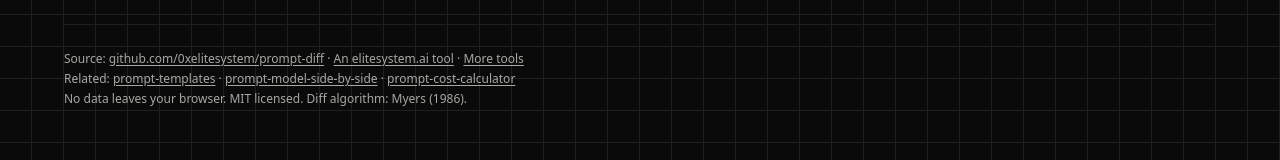
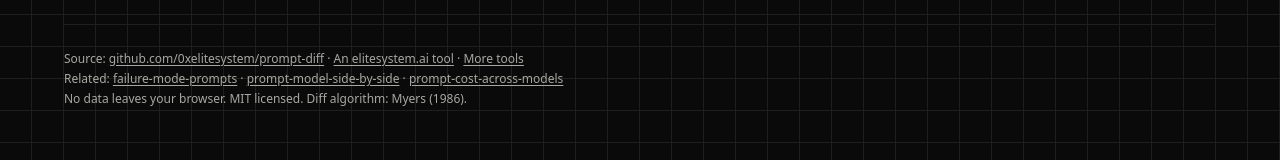
Before and after one commit to 0xelitesystem/prompt-diff, a plain HTML site: page index.html in a window 1280 px wide. Shown: the part 625-785 px from the top of the page. Drawn offline with Linux system fonts and the light colour scheme.

Commit message:
Point links at renamed repos
Repos were renamed (old addresses redirect). Links, names and catalog entries now use the new names.

```diff
--- a/index.html
+++ b/index.html
@@ -458,7 +458,7 @@ footer a:hover, footer a:focus { color: var(--accent); }
 
   <footer>
     <p>Source: <a href="https://github.com/0xelitesystem/prompt-diff" target="_blank" rel="noopener">github.com/0xelitesystem/prompt-diff</a> &middot; <a href="https://elitesystem.ai" target="_blank" rel="noopener">An elitesystem.ai tool</a> &middot; <a href="https://0xelitesystem.github.io/" target="_blank" rel="noopener">More tools</a></p>
-    <p>Related: <a href="https://github.com/0xelitesystem/prompt-templates" target="_blank" rel="noopener">prompt-templates</a> &middot; <a href="https://github.com/0xelitesystem/prompt-model-side-by-side" target="_blank" rel="noopener">prompt-model-side-by-side</a> &middot; <a href="https://github.com/0xelitesystem/prompt-cost-calculator" target="_blank" rel="noopener">prompt-cost-calculator</a></p>
+    <p>Related: <a href="https://github.com/0xelitesystem/failure-mode-prompts" target="_blank" rel="noopener">failure-mode-prompts</a> &middot; <a href="https://github.com/0xelitesystem/prompt-model-side-by-side" target="_blank" rel="noopener">prompt-model-side-by-side</a> &middot; <a href="https://github.com/0xelitesystem/prompt-cost-across-models" target="_blank" rel="noopener">prompt-cost-across-models</a></p>
     <p>No data leaves your browser. MIT licensed. Diff algorithm: Myers (1986).</p>
   </footer>
 </div>
```
Also changed, not shown: 1 other file.
